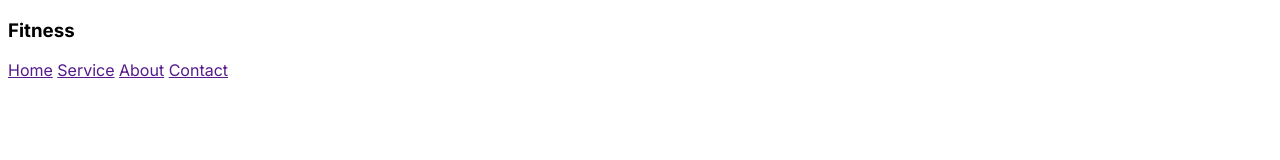
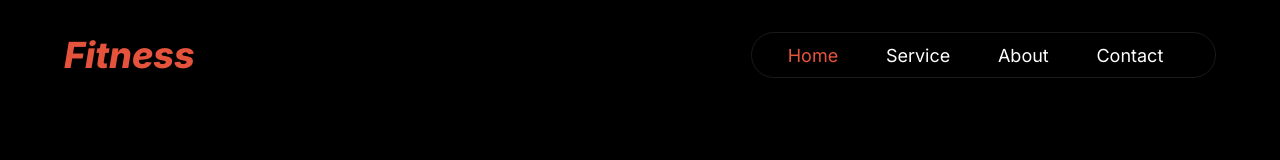
Before and after one commit to abdullahahngir/b10-a2-1, a plain HTML site: page index.html in a window 1280 px wide. Drawn offline with Linux system fonts and the light colour scheme.

Commit message:
added navbar

```diff
--- a/index.html
+++ b/index.html
@@ -3,28 +3,26 @@
 <head>
     <meta charset="UTF-8">
     <meta name="viewport" content="width=device-width, initial-scale=1.0">
-    <title>Assignment-2</title>
+    <title>Assignment 2</title>
+    <!-- fontawesome -->
+    <link src="http://maxcdn.bootstrapcdn.com/font-awesome/4.1.0/css/font-awesome.min.css" rel="stylesheet">
     <link rel="stylesheet" href="styles/style.css">
 </head>
-<body class="inter-font">
-    <header>
-        <nav class="navbar">
-            <div class="nav-brand">
-                <h3>Fitness</h3>
-            </div>
-            <div class="nav-item">
-                <a href="">Home</a>
-                <a href="">Service</a>
-                <a href="">About</a>
-                <a href="">Contact</a>
-            </div>
-        </nav>
-    </header>
-    <main>
-
-    </main>
-    <footer>
-
-    </footer>
+<body>
+    <!-- navbar -->
+     <nav class="container nav-bar">
+        <!-- title -->
+        <div class="title">
+            <h3><span class="span fitness">Fitness</span></h3>
+        </div>
+        <!-- nav-menu -->
+        <div class="nav-menu">
+            <p class="menu"><span class="span">Home</span></p>
+            <p class="menu">Service</p>
+            <p class="menu">About</p>
+            <p class="menu">Contact</p>
+        </div>
+     </nav>
+    <!-- navbar -->
 </body>
 </html>
--- a/styles/style.css
+++ b/styles/style.css
@@ -1,11 +1,61 @@
-
 @import url('https://fonts.googleapis.com/css2?family=Inter:ital,opsz,wght@0,14..32,100..900;1,14..32,100..900&display=swap');
 
-.inter-font {
-  font-family: "Inter", sans-serif;
-  font-optical-sizing: auto;
-  font-weight: 400;
-  font-style: normal;
+body{
+    font-family: "Inter", sans-serif;
+    background-color: black;
+}
+
+/* default style */
+*{
+    margin: 0;
+}
+.container{
+    width: 90%;
+    margin: 2rem auto;
+    border-radius: 1rem;
 }
 
 /* navbar */
+/* navbarstyle */
+h3, .fitness{
+    font-style: italic;
+    font-weight: 800;
+    font-size: 36px;
+}
+.menu{
+    margin-right: 1rem;
+    color: white;
+    color: rgb(255, 255, 255);
+    font-family: Inter;
+    font-size: 18px;
+    font-weight: 400;
+}
+.span{
+    color: #E6533C;
+}
+.nav-bar{
+    display: flex;
+    justify-content: space-between;
+    align-items: center;
+}
+.nav-menu{
+    display: flex;
+    border: .5px solid white;
+    position: static;
+    width: 465px;
+    height: 46px;
+    justify-content: space-evenly;
+    flex-direction: row;
+    align-items: center;
+    padding: 4px;
+    box-sizing: border-box;
+    border: 1px solid rgba(255, 255, 255, 0.1);
+    border-radius: 39px;
+    position: static;
+
+}
+.nav-menu P{
+    cursor: pointer;
+}
+
+/* nav-bar */
```
